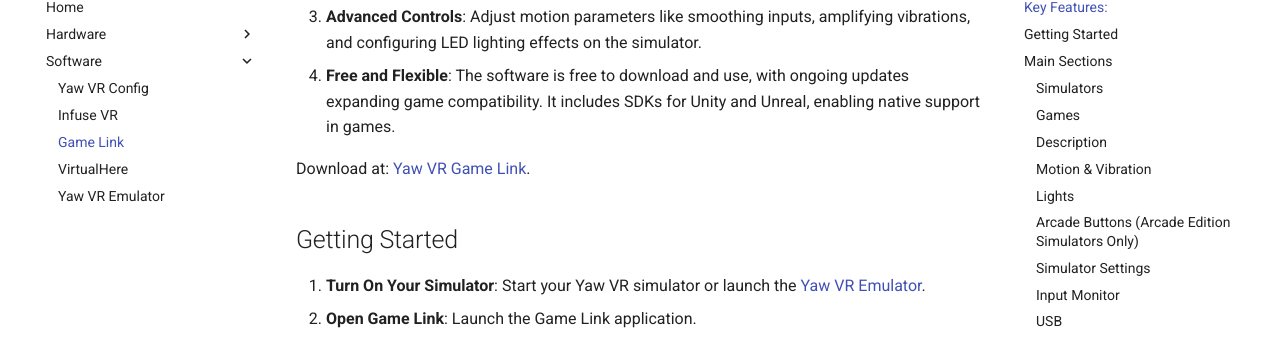
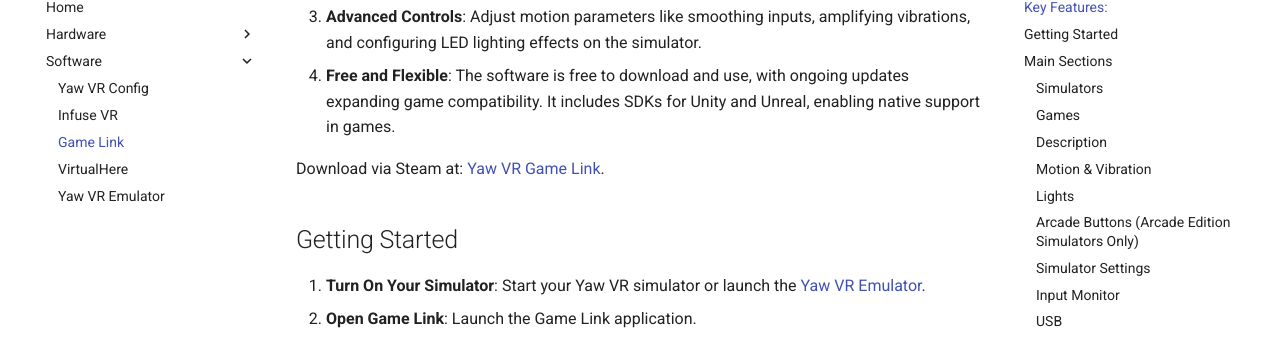
Before and after one commit to Yaw-VR/yaw-vr.github.io, an MkDocs documentation site: the page built from docs/software/gamelink.md, in a window 1280 px wide and 900 px high, scrolled down 412 px. Shown: the part 101-441 px from the top of the window. Built offline with MkDocs 1.6.1 and Material for MkDocs 9.7.7, drawn with Linux system fonts in a browser that asks for light colours; comment, search, counter and statistics services are not loaded.

Commit message:
update download link to steam

```diff
--- a/docs/software/gamelink.md
+++ b/docs/software/gamelink.md
@@ -10,7 +10,7 @@
 3. **Advanced Controls**: Adjust motion parameters like smoothing inputs, amplifying vibrations, and configuring LED lighting effects on the simulator.
 4. **Free and Flexible**: The software is free to download and use, with ongoing updates expanding game compatibility. It includes SDKs for Unity and Unreal, enabling native support in games.
 
-Download at: <a href="https://www.yawvr.com/game-link" target="_blank">Yaw VR Game Link</a>.
+Download via Steam at: <a href="https://store.steampowered.com/app/3376270/Game_Link/" target="_blank">Yaw VR Game Link</a>.
 
 ## Getting Started
 
```
